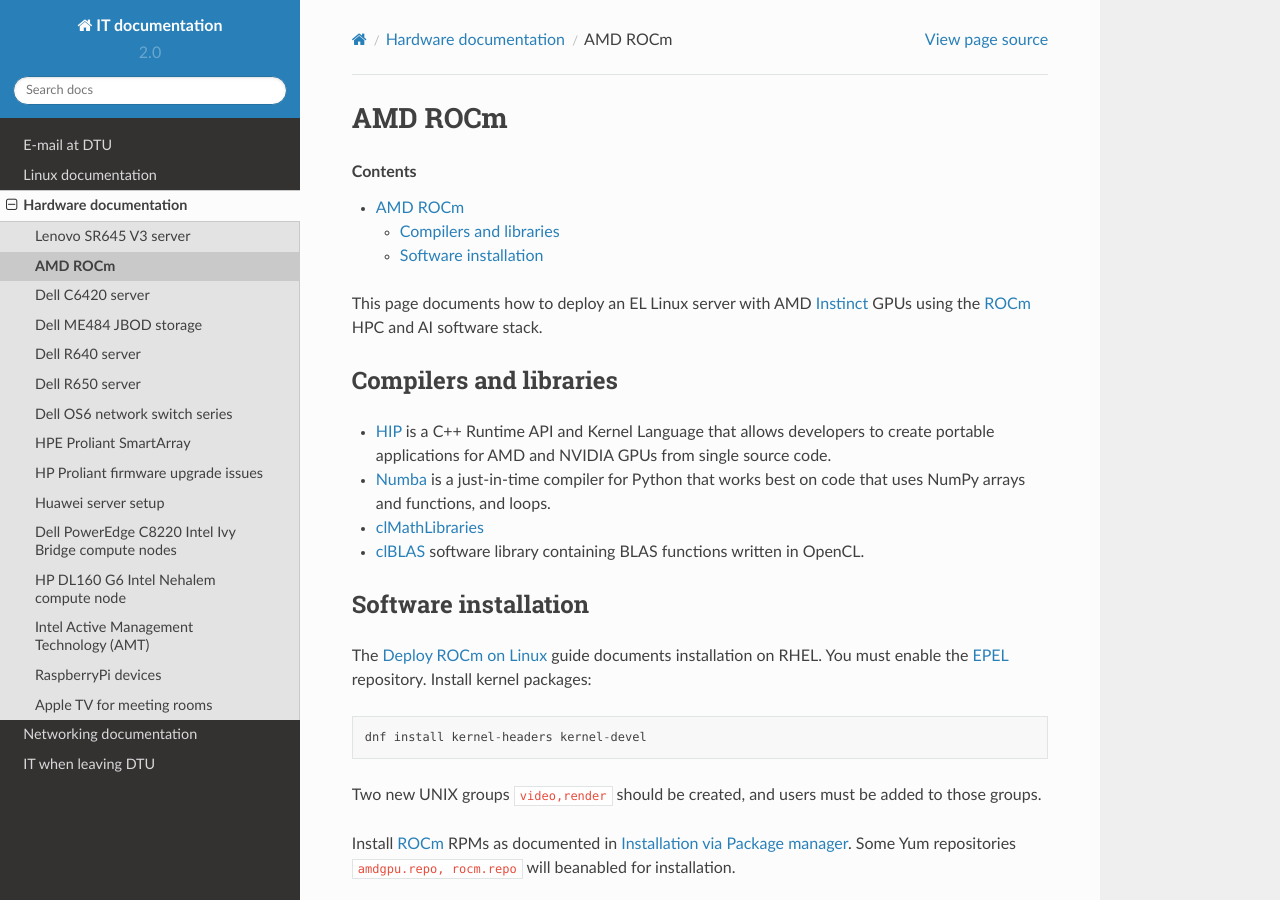
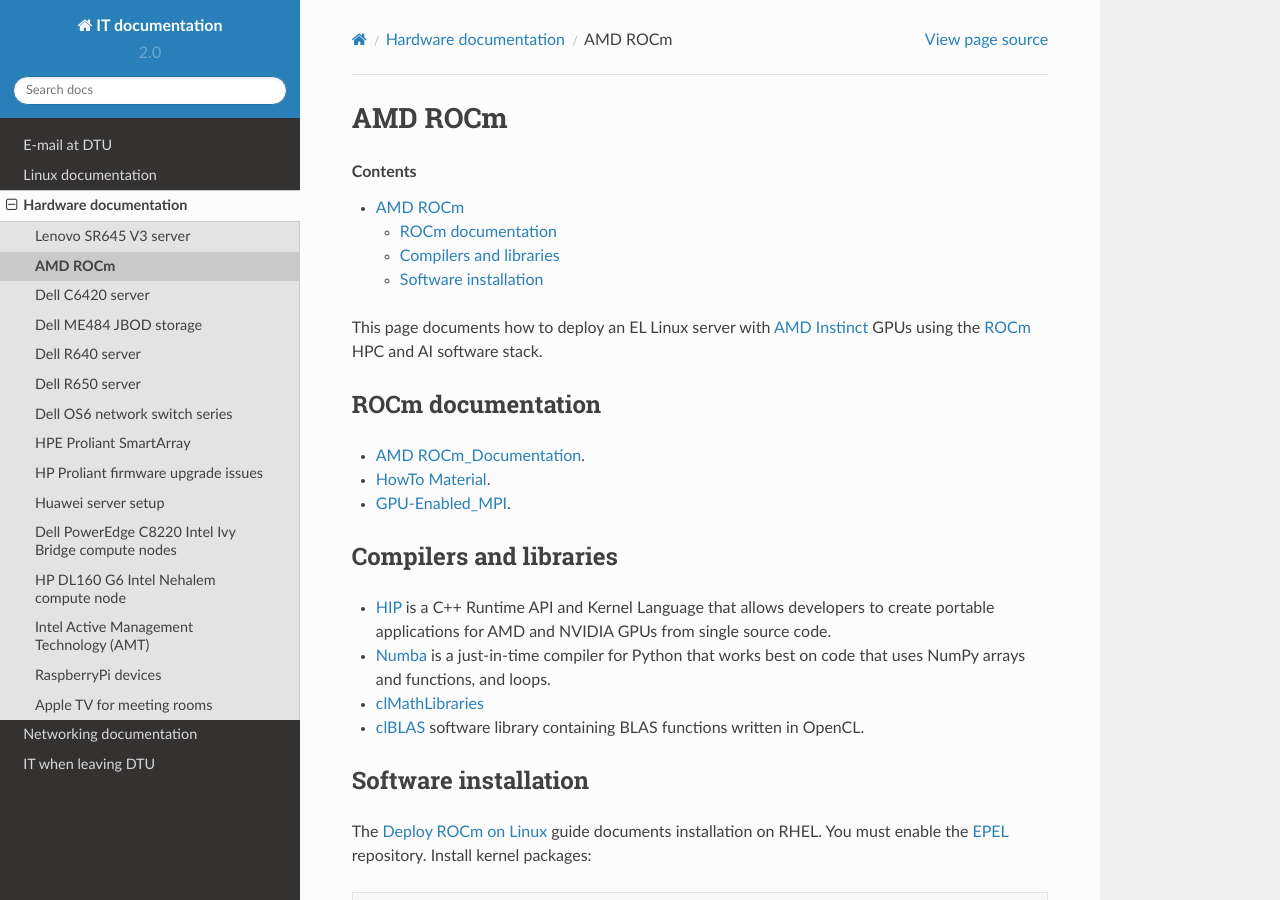
Before and after one commit to OleHolmNielsen/ITwiki, a Sphinx documentation site: the page built from docs/AMD_ROCm.rst, in a window 1280 px wide and 900 px high. Built offline with Sphinx 7.4.7 and the Read the Docs theme 2.0.0, drawn with Linux system fonts in a browser that asks for light colours.

Commit message:
Added ROCm documentation

```diff
--- a/docs/AMD_ROCm.rst
+++ b/docs/AMD_ROCm.rst
@@ -4,12 +4,24 @@
 
 .. Contents::
 
-This page documents how to deploy an EL Linux server with AMD Instinct_ GPUs
+This page documents how to deploy an EL Linux server with AMD_ Instinct_ GPUs
 using the ROCm_ HPC and AI software stack.
 
+.. _AMD: https://www.amd.com
 .. _Instinct: https://www.amd.com/en/graphics/instinct-server-accelerators
 .. _ROCm: https://www.amd.com/en/graphics/servers-solutions-rocm
 .. _ROCm_for_HPC: https://www.amd.com/en/graphics/servers-solutions-rocm-hpc
+
+ROCm documentation
+======================
+
+* AMD_ ROCm_Documentation_.
+
+* `HowTo Material <https://rocmdocs.amd.com/en/latest/how_to/all.html>`_.
+* GPU-Enabled_MPI_.
+
+.. _ROCm_Documentation: https://rocmdocs.amd.com/en/latest/
+.. _GPU-Enabled_MPI: https://rocmdocs.amd.com/en/latest/how_to/gpu_aware_mpi.html
 
 Compilers and libraries
 ========================
```
